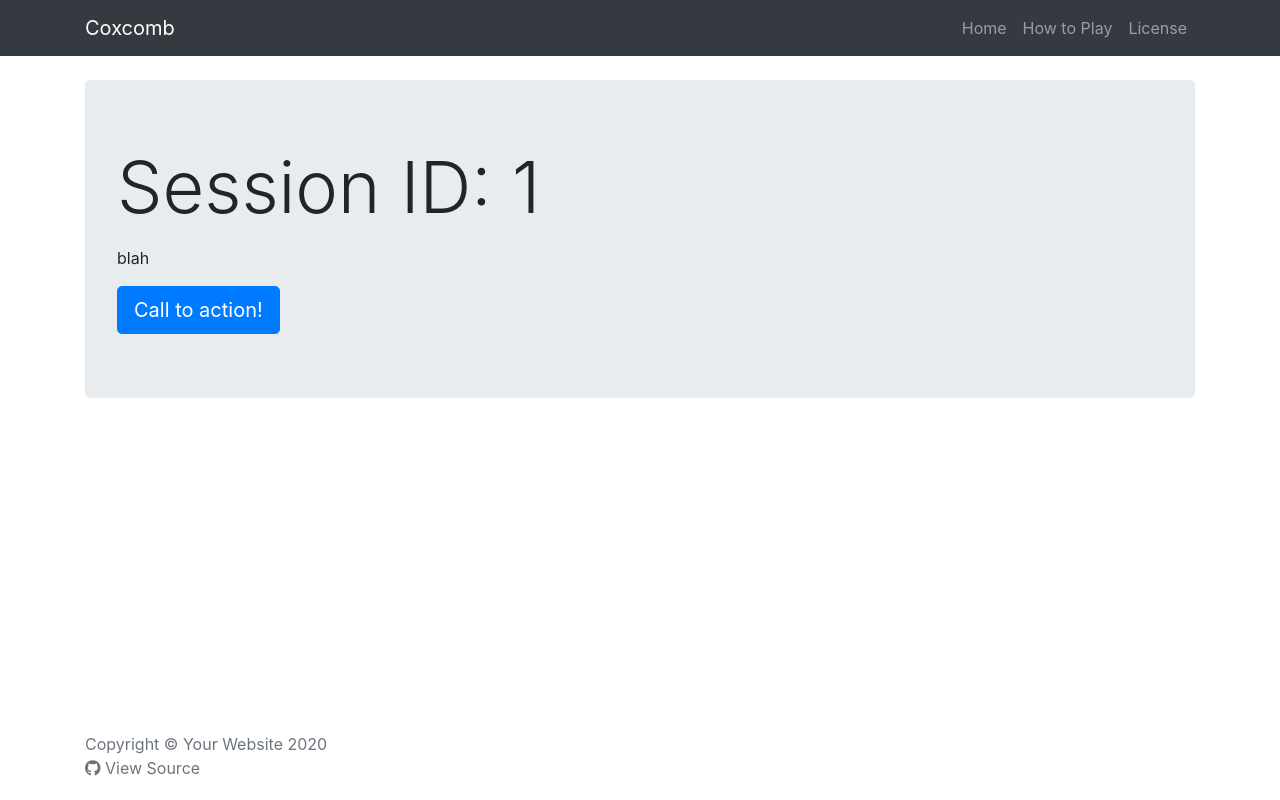
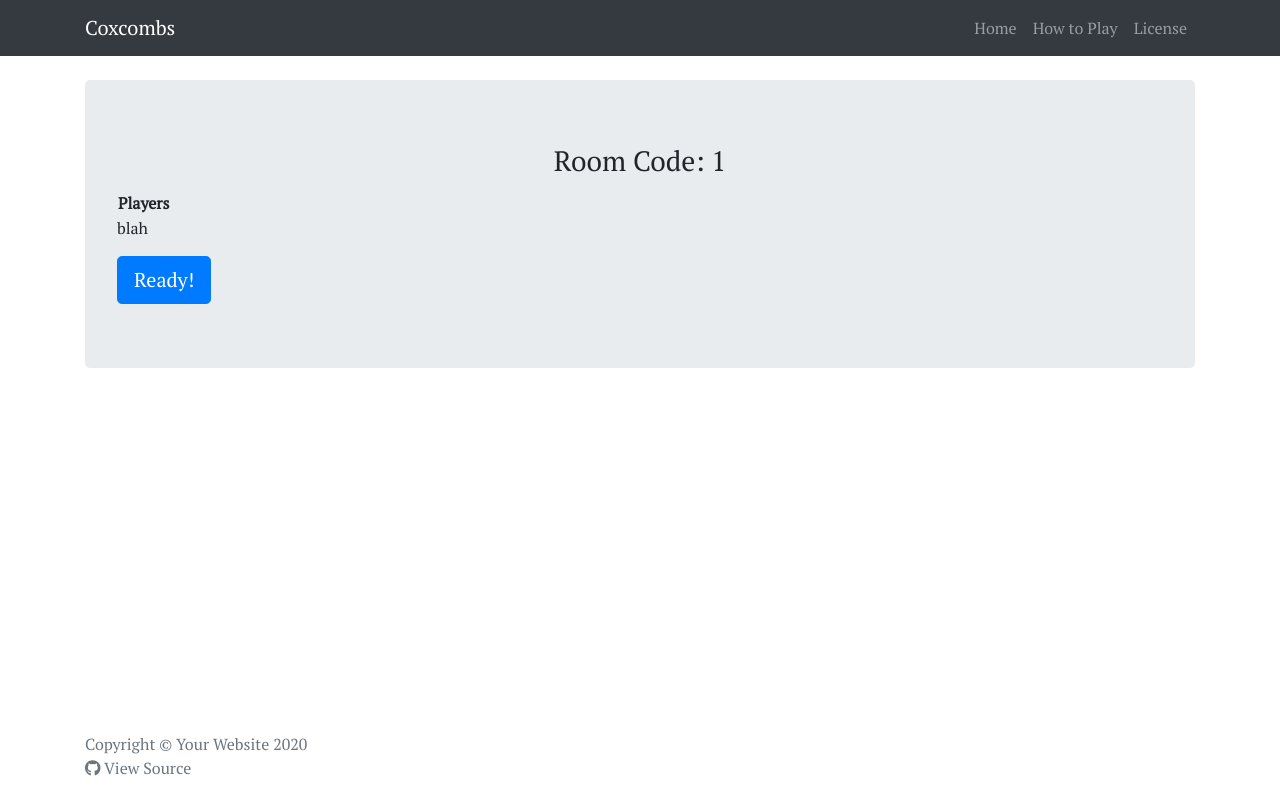
Before and after one commit to Kyle-L/Revenants, a Flask app: page /game in a window 1280 px wide. Run offline with Flask 2, Linux system fonts and the light colour scheme; the visitor is signed in with stand-in values (Sample User, id 1); lists and menus that the app fills with data are empty; some libraries are stand-ins or nearby versions.

Commit message:
Added the ability to ready up.

```diff
--- a/app/main.py
+++ b/app/main.py
@@ -25,11 +25,11 @@ def license():
 def index():
     if request.method == 'POST':
         if request.form['action'] == 'host':
-            session['name'] = request.form.get('name')
-            session['room'] = generate_room_code(4)
+            session['name'] = request.form.get('name').upper()
+            session['room'] = generate_room_code(4).upper()
         elif request.form['action'] == 'join':
-            session['name'] = request.form.get('name')
-            session['room'] = request.form.get('room')
+            session['name'] = request.form.get('name').upper()
+            session['room'] = request.form.get('room').upper()
         return redirect(url_for('.game'))
     return render_template('index.html')
 
@@ -65,8 +65,14 @@ def left():
     emit('update_players', {'players': get_players(room)}, room=room)
 
 
-@socketio.on('start')
+@socketio.on('ready')
 def text(message):
     print('start')
+    name = session.get('name')
     room = session.get('room')
-    emit('start_timer', {'time': 1000}, room=room)
+
+    player_ready(name, room)
+
+    emit('update_players', {'players': get_players(room)}, room=room)
+    if is_room_ready(room):
+        emit('start_timer', {'time': 10, 'message': 'Starting in...'}, room=room)
--- a/app/models.py
+++ b/app/models.py
@@ -6,7 +6,9 @@ class Games(db.Model):
 class Players(db.Model):
     username = db.Column(db.String(24), primary_key=True)
     code = db.Column(db.String(4), primary_key=True)
-    character_name = db.Column(db.String(24), unique=False, nullable=True)
+    ready = db.Column(db.Boolean, unique=False, nullable=False)
+    first_name = db.Column(db.String(24), unique=False, nullable=True)
+    last_name = db.Column(db.String(24), unique=False, nullable=True)
     role = db.Column(db.String(12), unique=False, nullable=True)
 
 class Weapons(db.Model):
--- a/app/static/css/main.css
+++ b/app/static/css/main.css
@@ -1,10 +1,16 @@
+@import url(https://fonts.googleapis.com/css2?family=PT+Serif&display=swap);
+
 html, body {
     height: 100%;
+    font-family: 'PT Serif', serif;
 }
 body {
     padding-top: 56px;
     display: flex;
     flex-direction: column;
+}
+p {
+    font-family: 'PT Serif', serif;
 }
 .content {
     flex: 1 0 auto;
--- a/app/static/js/game.js
+++ b/app/static/js/game.js
@@ -12,13 +12,12 @@ socket.on('update_players', function (data) {
     var list = document.getElementById('players');
     list.innerHTML = '';
 
-
     data['players'].forEach(element => {
-        var entry = document.createElement('li');
-        entry.appendChild(document.createTextNode(element));
-        list.appendChild(entry);
+        var newRow = list.insertRow();
+        var newCell  = newRow.insertCell(0);
+        var newText  = document.createTextNode(element);
+        newCell.appendChild(newText);
     });
-
 })
 
 
@@ -30,23 +29,31 @@ socket.on('update_players', function (data) {
 
 count = 0;
 
-function start() {
-    socket.emit('start', {});
+function ready() {
+    var button = document.getElementById('ready-button');
+    if (button.innerHTML == 'Ready!') {
+        button.innerHTML = 'Unready!'
+    } else {
+        button.innerHTML = 'Ready!'
+    }
+
+    socket.emit('ready', {});
 }
 
-function timer() {
+var interval
+
+function timer(message) {
     count = count - 1;
     if (count <= 0) {
         document.getElementById("timer").innerHTML = 'done';
-        clearInterval(timer);
+        clearInterval(interval);
         return;
     }
 
-    document.getElementById("timer").innerHTML = count;
+    document.getElementById("timer").innerHTML = message + ' ' + count;
 }
 
 socket.on('start_timer', function (data) {
-    count = 10;
-    clearInterval(timer);
-    setInterval(timer, data['time']);
+    count = data['time'];
+    interval = setInterval(timer, 1000, data['message']);
 });
--- a/app/templates/base.html
+++ b/app/templates/base.html
@@ -32,14 +32,14 @@
 
     {% block head %}{% endblock %}
 
-    <title>Coxcomb</title>
+    <title>Coxcombs</title>
 </head>
 
 <body>
     <!-- Navbar -->
     <nav class="navbar navbar-expand-lg navbar-dark bg-dark fixed-top">
         <div class="container">
-            <a class="navbar-brand" href="/">Coxcomb</a>
+            <a class="navbar-brand" href="/">Coxcombs</a>
             <button class="navbar-toggler" type="button" data-toggle="collapse" data-target="#navbarResponsive"
                 aria-controls="navbarResponsive" aria-expanded="false" aria-label="Toggle navigation">
                 <span class="navbar-toggler-icon"></span>
--- a/app/templates/game.html
+++ b/app/templates/game.html
@@ -5,12 +5,21 @@
 
 <!-- Header -->
 <header class="jumbotron my-4">
-    <h1 class="display-3">Session ID: {{ room }}</h1>
-    <ul id='players'></ul>
+    <h3 class="card-title text-center">Room Code: {{ room }}</h3>
+    <table >
+        <thead>
+            <th>
+                Players
+            </th>
+        </thead>
+        <tbody id='players'>
+
+        </tbody>
+    </table>
     <p id='timer'>
          blah
     </p>
-    <button class="btn btn-primary btn-lg" onclick="start();">Call to action!</button>
+    <button id="ready-button" class="btn btn-primary btn-lg" onclick="ready();">Ready!</button>
 </header>
 
 {% endblock content%}
```
Also changed, not shown: app/database.py (+16 -3 lines), app/templates/index.html (+6 -6 lines).
